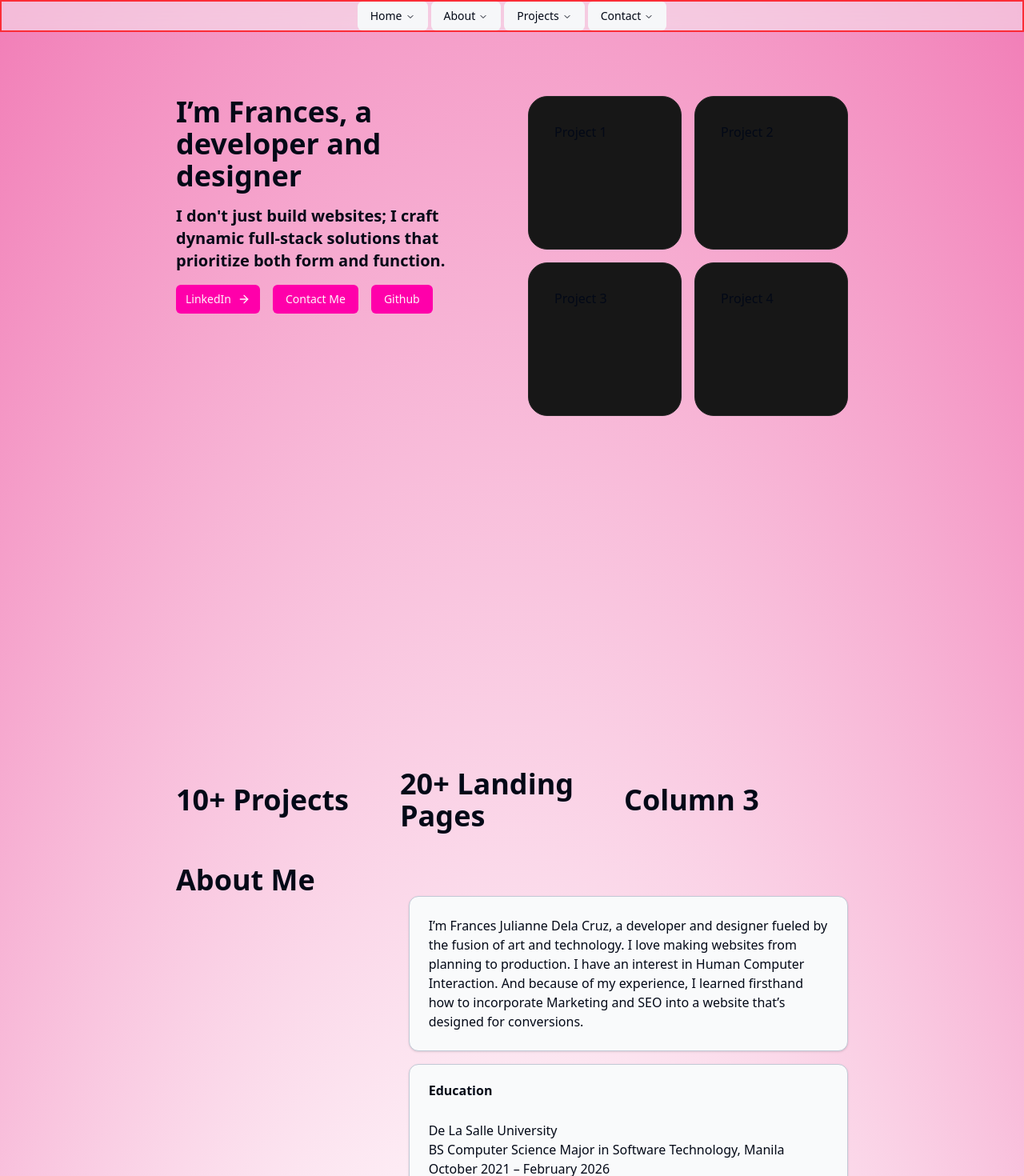
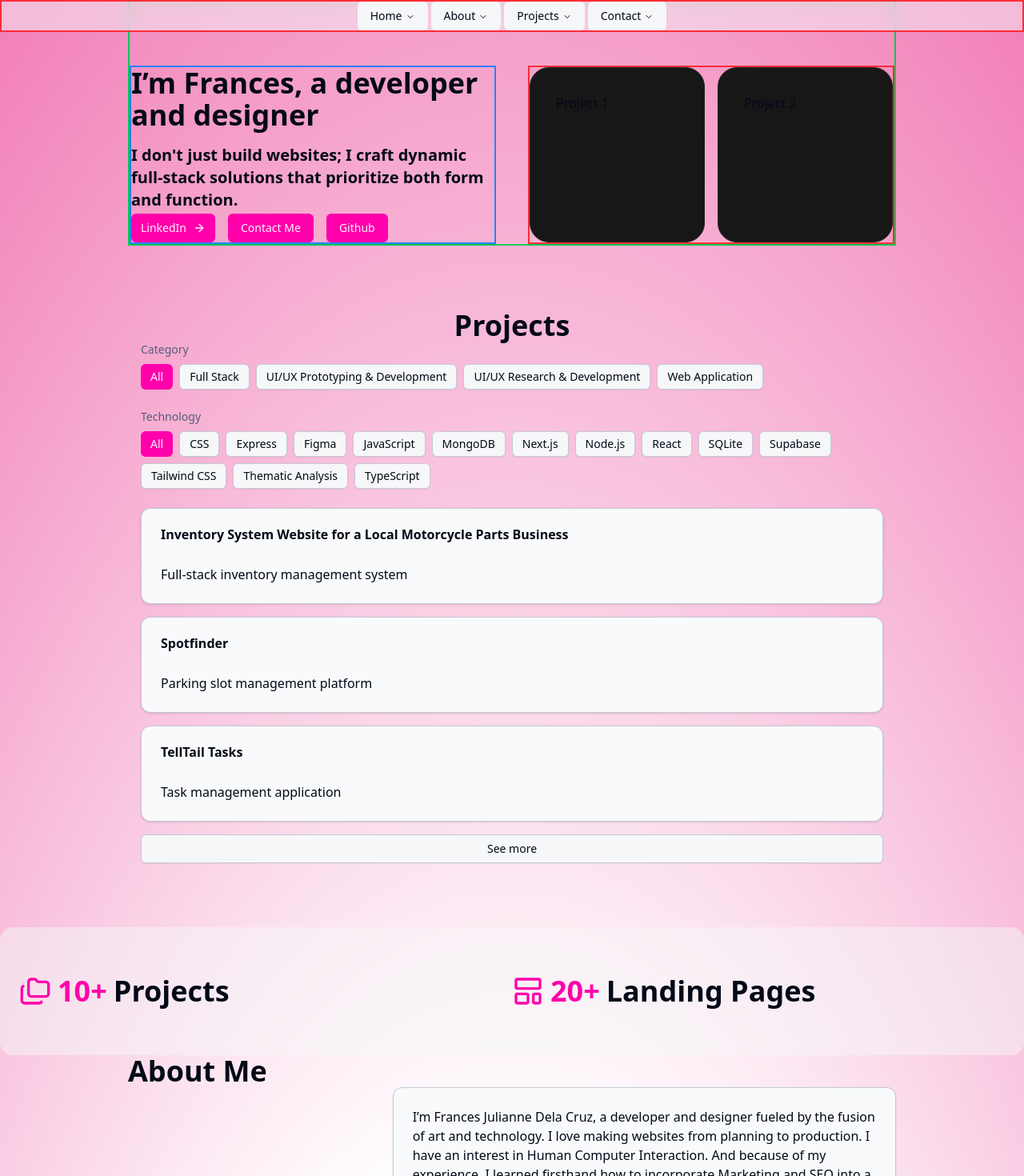
Before and after one commit to frncs-dc/portfolio, a Next.js app: page / in a window 1280 px wide. Shown: the top 1470 px of the page at 80% size. Built offline with nearby package versions, Linux system fonts and the light colour scheme.

Commit message:
feat: homepage restructuring

```diff
--- a/src/app/layout.js
+++ b/src/app/layout.js
@@ -1,6 +1,7 @@
 import { Geist, Geist_Mono } from "next/font/google";
 import "./globals.css";
 import Navigation from "@/components/Navigation";
+import Footer from "@/components/footer";
 
 const geistSans = Geist({
     variable: "--font-geist-sans",
@@ -25,6 +26,7 @@ export default function RootLayout({ children }) {
             >
                 <Navigation />
                 {children}
+                <Footer />
             </body>
         </html>
     );
--- a/src/app/page.js
+++ b/src/app/page.js
@@ -12,7 +12,7 @@ import ContactMe from "@/components/contactMe";
 export default function Home() {
     return (
         <div>
-            <div className="min-h-screen w-full bg-white relative p-20">
+            <div className="min-h-screen w-full bg-white relative">
                 {/* Pink Glow Background */}
                 <div
                     className="absolute inset-0 z-0 pointer-events-none"
@@ -26,14 +26,21 @@ export default function Home() {
                 {/* Your Content/Components */}
                 <div className="relative z-10 w-3/4 mx-auto">
                     <HeroSection />
-                    <Statistics />
+                    <ProjectsSection />
+                </div>
+
+                <Statistics />
+
+                <div className="relative z-10 w-3/4 mx-auto">
                     <AboutMe />
-                    <CTASection />
+                </div>
+
+                <CTASection />
+                <div className="relative z-10 w-3/4 mx-auto">
                     <ExperienceSection />
-                    <ProjectsSection />
+
                     <TechStack />
                     <ContactMe />
-                    {/* <ProjectSection /> */}
                 </div>
             </div>
         </div>
--- /dev/null
+++ b/src/components/footer.jsx
@@ -0,0 +1,12 @@
+export default function Footer() {
+    return (
+        <footer
+            className="relative z-10 min-h-40
+        flex flex-row justify-center items-center
+        bg-[#ec4899]
+        text-4xl font-bold"
+        >
+            <div className="flex-1 flex flex-row gap-2">LOL</div>
+        </footer>
+    );
+}
--- a/src/components/heroSection.js
+++ b/src/components/heroSection.js
@@ -17,17 +17,22 @@ export default function HeroSection() {
 
     return (
         <section
-            className="relative z-10 text-left mt-10
-            min-h-screen
-            flex flex-row gap-10"
+            className="relative z-10 text-left
+            flex flex-row gap-10 pt-20 items-stretch
+            border-2 border-green-500"
         >
-            <div className="flex-1 flex flex-col gap-4 h-full">
+            <div
+                className="flex-1 flex flex-col justify-between
+            border-2 border-blue-500 items-stretch"
+            >
+                <div className="flex flex-col gap-4">
                     <div className="text-foreground text-4xl font-bold">
                         I’m Frances, a developer and designer
                     </div>
                     <div className="text-foreground text-xl font-bold">
                         I don't just build websites; I craft dynamic full-stack
                         solutions that prioritize both form and function.
+                    </div>
                 </div>
 
                 {/* important buttons here */}
@@ -68,7 +73,10 @@ export default function HeroSection() {
             </div>
 
             {/* Project Previews */}
-            <div className="flex-1 grid grid-cols-2 gap-4 items-start self-start">
+            <div
+                className="flex-1 grid grid-cols-2 gap-4 items-start self-stretch
+            border-2 border-red-500"
+            >
                 <SpotlightCard
                     className="custom-spotlight-card aspect-square"
                     spotlightColor="rgba(236, 72, 153, 0.25)"
@@ -83,20 +91,6 @@ export default function HeroSection() {
                 >
                     Project 2
                 </SpotlightCard>
-                <SpotlightCard
-                    className="custom-spotlight-card aspect-square"
-                    spotlightColor="rgba(236, 72, 153, 0.25)"
-                    onClick={() => handleProjectClick(3)}
-                >
-                    Project 3
-                </SpotlightCard>
-                <SpotlightCard
-                    className="custom-spotlight-card aspect-square"
-                    spotlightColor="rgba(236, 72, 153, 0.25)"
-                    onClick={() => handleProjectClick(3)}
-                >
-                    Project 4
-                </SpotlightCard>
             </div>
         </section>
     );
--- a/src/components/statistics.js
+++ b/src/components/statistics.js
@@ -1,12 +1,21 @@
+import { Folders } from "lucide-react";
+import { LayoutTemplate } from "lucide-react";
 export default function Statistics() {
     return (
         <section
-            className="relative z-10 min-h-40 flex flex-row justify-center items-center
+            className="relative z-10 min-h-40
+            flex flex-row justify-center items-center
+            bg-background/50 rounded-2xl p-6
         text-4xl font-bold"
         >
-            <div className="flex-1 flex flex-col gap-4">10+ Projects</div>
-            <div className="flex-1 flex flex-col gap-4">20+ Landing Pages</div>
-            <div className="flex-1 flex flex-col gap-4">Column 3</div>
+            <div className="flex-1 flex flex-row gap-2">
+                <Folders className="w-10 h-10 text-primary" />
+                <span className="text-primary">10+</span> Projects
+            </div>
+            <div className="flex-1 flex flex-row gap-2">
+                <LayoutTemplate className="w-10 h-10 text-primary" />
+                <span className="text-primary">20+</span> Landing Pages
+            </div>
         </section>
     );
 }
```
Lines whose indentation alone changed are shown as unchanged.
